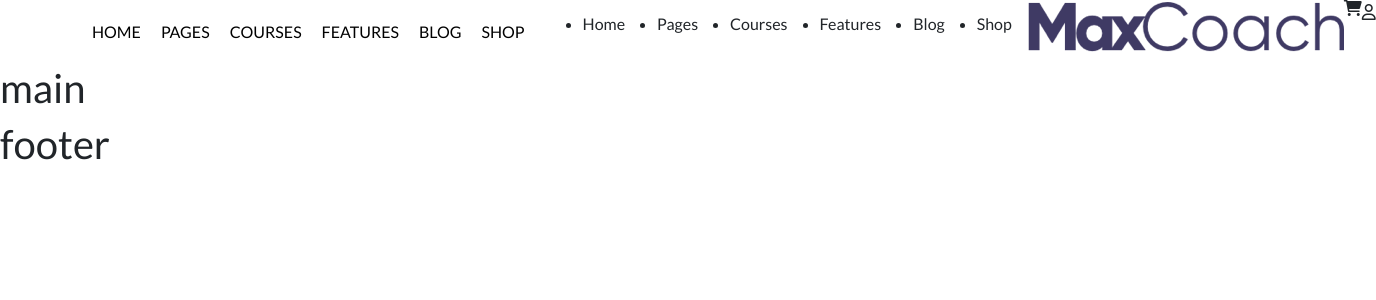
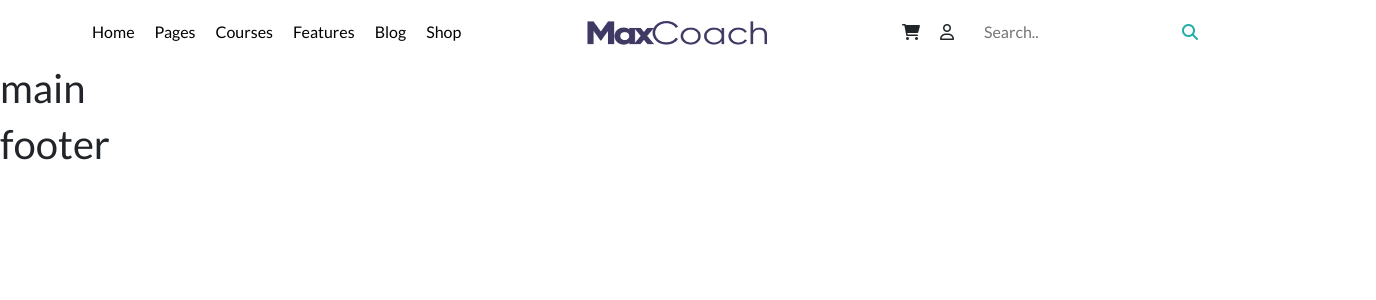
Before and after one commit to AleFabbretti/proj-html-vuejs, a Vue app: page / in a window 1280 px wide. Shown: the top 300 px of the page, 1376 px wide, since content can reach past the window. Built offline with nearby package versions, Linux system fonts and the light colour scheme.

Commit message:
Aggiunto header e stile

```diff
--- a/src/components/AppHeader.vue
+++ b/src/components/AppHeader.vue
@@ -11,24 +11,49 @@ export default {
 <template>
   <div class="container d-flex justify-content-between">
     <HeaderNav />
-    <ul class="d-flex align-items-center">
-      <li class="mx-3">Home</li>
-      <li class="mx-3">Pages</li>
-      <li class="mx-3">Courses</li>
-      <li class="mx-3">Features</li>
-      <li class="mx-3">Blog</li>
-      <li class="mx-3">Shop</li>
-    </ul>
-    <div>
+    <div class="d-flex align-items-center">
       <img src="../assets/dark-logo.png" alt="logo" />
     </div>
-    <div class="d-flex">
+    <div class="d-flex align-items-center">
       <i class="fa-solid fa-cart-shopping"></i>
-      <div>
-        <i class="fa-regular fa-user"></i>
+      <i class="fa-regular fa-user"></i>
+      <div class="search-container">
+        <form>
+          <input
+            class="search"
+            type="text"
+            placeholder="Search.."
+            name="search"
+          />
+          <button type="submit">
+            <i class="fa-solid fa-magnifying-glass"></i>
+          </button>
+        </form>
       </div>
     </div>
   </div>
 </template>
 
-<style lang="scss" scoped></style>
+<style lang="scss" scoped>
+img {
+  width: 180px;
+  height: 25px;
+}
+.search {
+  border: none;
+  background-color: white;
+  margin-left: 30px;
+}
+
+button {
+  border: none;
+  background-color: white;
+  & i {
+    color: #20aea5;
+  }
+}
+
+i {
+  margin-left: 20px;
+}
+</style>
--- a/src/components/HeaderNav.vue
+++ b/src/components/HeaderNav.vue
@@ -3,7 +3,7 @@ export default {
   name: "HeaderNav",
   data() {
     return {
-      links: ["HOME", "PAGES", "COURSES", "FEATURES", "BLOG", "SHOP"],
+      links: ["Home", "Pages", "Courses", "Features", "Blog", "Shop"],
     };
   },
 };
@@ -30,6 +30,7 @@ export default {
       padding: 20px 10px;
       text-decoration: none;
       color: black;
+      font-size: 16px;
     }
   }
 }
```
